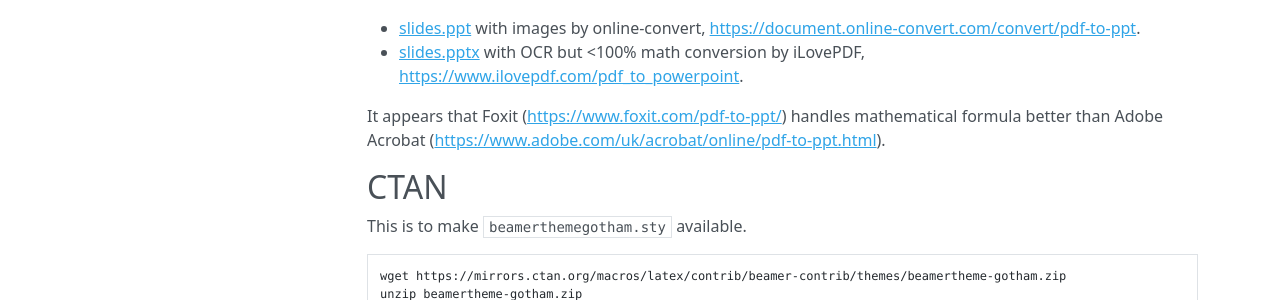
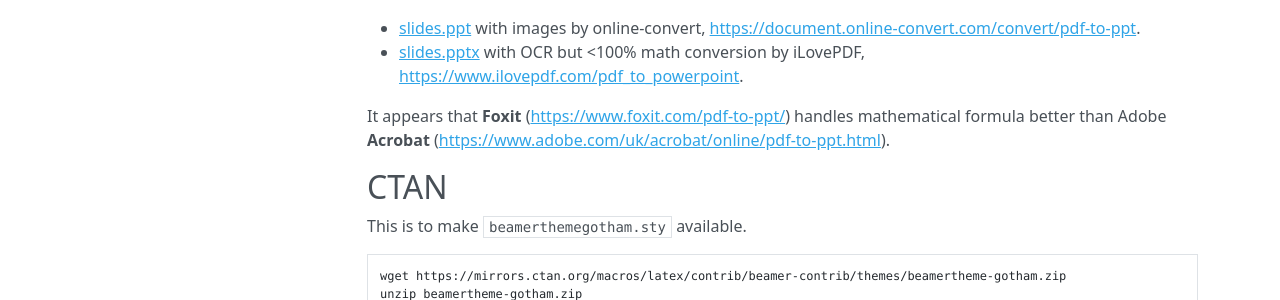
Before and after one commit to jinghuazhao/physalia, an MkDocs documentation site: the page built from docs/slides.md, in a window 1280 px wide and 1359 px high. Shown: the part 778-1078 px from the top of the window. Built offline with MkDocs 1.6.1, drawn with Linux system fonts in a browser that asks for light colours; nearby versions of some CDN libraries; a script that is not in the unit is left out.

Commit message:
physalia

```diff
--- a/docs/slides.md
+++ b/docs/slides.md
@@ -36,7 +36,7 @@ Slides produced by **pandoc** look awkward but generally acceptable with these t
 - <a href="slides.ppt">slides.ppt</a> with images by online-convert, <https://document.online-convert.com/convert/pdf-to-ppt>.
 - <a href="slides.pptx">slides.pptx</a> with OCR but <100% math conversion by iLovePDF, <https://www.ilovepdf.com/pdf_to_powerpoint>.
 
-It appears that Foxit (<https://www.foxit.com/pdf-to-ppt/>) handles mathematical formula better than Adobe Acrobat (<https://www.adobe.com/uk/acrobat/online/pdf-to-ppt.html>).
+It appears that **Foxit** (<https://www.foxit.com/pdf-to-ppt/>) handles mathematical formula better than Adobe **Acrobat** (<https://www.adobe.com/uk/acrobat/online/pdf-to-ppt.html>).
 
 ## CTAN
 
```
